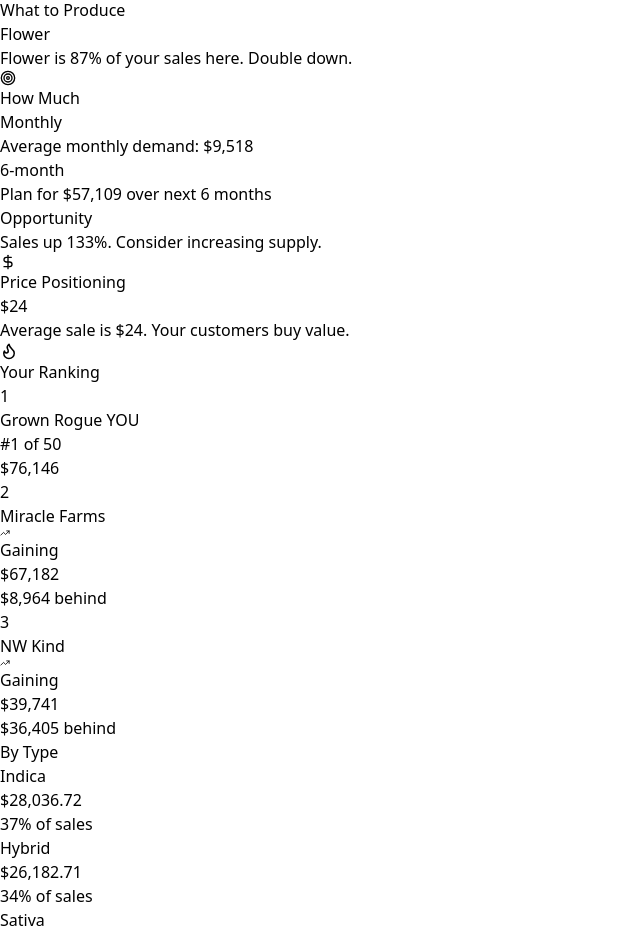
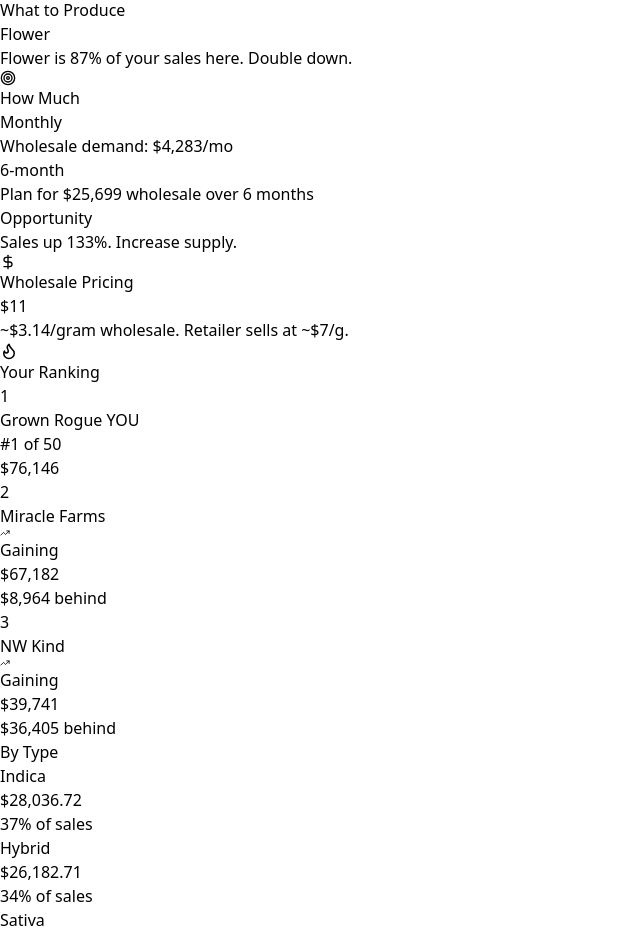
Before and after one commit to claydouglass/producer-observer, a React (Vite) app: page / in a window 1280 px wide. Shown: the part 1340-2271 px from the top of the page, without its empty margins (0-640 px from the left). Built offline with nearby package versions, Linux system fonts and the light colour scheme.

Commit message:
Update Production Playbook to show wholesale pricing

```diff
--- a/src/components/POInsights.jsx
+++ b/src/components/POInsights.jsx
@@ -6,6 +6,9 @@ import {
   Calendar,
   Target,
 } from "lucide-react";
+
+// Wholesale margin - retailers typically mark up 50-100% from wholesale
+const WHOLESALE_MARGIN = 0.45; // Producer gets ~45% of retail price
 
 // Frame insights around producer decisions: What to produce? How much? What price?
 function generateProducerInsights(selected) {
@@ -16,19 +19,14 @@ function generateProducerInsights(selected) {
     (a, b) => b[1] - a[1],
   );
   const months = Object.entries(selected.byMonth);
-  const avgMonthly = selected.revenue / 8;
+  const avgMonthlyRetail = selected.revenue / 8;
+  const avgMonthlyWholesale = avgMonthlyRetail * WHOLESALE_MARGIN;
 
   // Find trends
   const recentAvg = months.slice(-3).reduce((s, [_, v]) => s + v, 0) / 3;
   const olderAvg = months.slice(0, 3).reduce((s, [_, v]) => s + v, 0) / 3;
   const trendPct =
     olderAvg > 0 ? Math.round(((recentAvg - olderAvg) / olderAvg) * 100) : 0;
-
-  // Peak analysis
-  const peak = months.reduce(
-    (max, [m, v]) => (v > max.value ? { month: m, value: v } : max),
-    { month: "", value: 0 },
-  );
 
   const insights = { what: [], howMuch: [], price: [] };
 
@@ -49,52 +47,62 @@ function generateProducerInsights(selected) {
       insights.what.push({
         category: secondCat[0],
         pct: secondPct,
-        message: `${secondCat[0]} is growing (${secondPct}% of sales). Consider expanding.`,
+        message: `${secondCat[0]} is ${secondPct}% of sales. Consider expanding.`,
       });
     }
   }
 
-  // HOW MUCH
-  const monthlyDemand = Math.round(avgMonthly);
-  const sixMonthDemand = Math.round(avgMonthly * 6);
+  // HOW MUCH - show wholesale values
+  const monthlyWholesale = Math.round(avgMonthlyWholesale);
+  const sixMonthWholesale = Math.round(avgMonthlyWholesale * 6);
 
   insights.howMuch.push({
     timeframe: "Monthly",
-    amount: monthlyDemand,
-    message: `Average monthly demand: $${monthlyDemand.toLocaleString()}`,
+    amount: monthlyWholesale,
+    message: `Wholesale demand: $${monthlyWholesale.toLocaleString()}/mo`,
   });
 
   insights.howMuch.push({
     timeframe: "6-month",
-    amount: sixMonthDemand,
-    message: `Plan for $${sixMonthDemand.toLocaleString()} over next 6 months`,
+    amount: sixMonthWholesale,
+    message: `Plan for $${sixMonthWholesale.toLocaleString()} wholesale over 6 months`,
   });
 
   if (trendPct < -15) {
     insights.howMuch.push({
       timeframe: "Warning",
       amount: trendPct,
-      message: `Sales trending down ${Math.abs(trendPct)}%. Adjust production accordingly.`,
+      message: `Sales down ${Math.abs(trendPct)}%. Adjust production.`,
       warning: true,
     });
   } else if (trendPct > 15) {
     insights.howMuch.push({
       timeframe: "Opportunity",
       amount: trendPct,
-      message: `Sales up ${trendPct}%. Consider increasing supply.`,
+      message: `Sales up ${trendPct}%. Increase supply.`,
       positive: true,
     });
   }
 
-  // PRICE POSITIONING
-  const avgTransaction =
+  // WHOLESALE PRICE POSITIONING
+  const avgRetailTransaction =
     selected.transactions > 0
       ? Math.round(selected.revenue / selected.transactions)
       : 0;
+  const avgWholesaleTransaction = Math.round(
+    avgRetailTransaction * WHOLESALE_MARGIN,
+  );
+
+  // Calculate per-gram wholesale pricing (assuming avg 3.5g per transaction for flower)
+  const avgGramsPerTransaction = 3.5;
+  const wholesalePerGram = (
+    avgWholesaleTransaction / avgGramsPerTransaction
+  ).toFixed(2);
+
   insights.price.push({
-    metric: "Avg transaction",
-    value: avgTransaction,
-    message: `Average sale is $${avgTransaction}. Your customers buy ${avgTransaction < 30 ? "value" : avgTransaction < 50 ? "mid-tier" : "premium"}.`,
+    metric: "Your wholesale",
+    value: avgWholesaleTransaction,
+    message: `~$${wholesalePerGram}/gram wholesale. Retailer sells at ~$${(avgRetailTransaction / avgGramsPerTransaction).toFixed(0)}/g.`,
   });
 
   return insights;
@@ -157,12 +165,12 @@ export default function POInsights({ selected }) {
           </div>
         </div>
 
-        {/* PRICE */}
+        {/* WHOLESALE PRICE */}
         <div>
           <div className="flex items-center gap-2 mb-3">
             <DollarSign size={16} className="text-amber-500" />
             <span className="text-sm font-semibold text-gray-700">
-              Price Positioning
+              Wholesale Pricing
             </span>
           </div>
           <div className="space-y-2">
```
